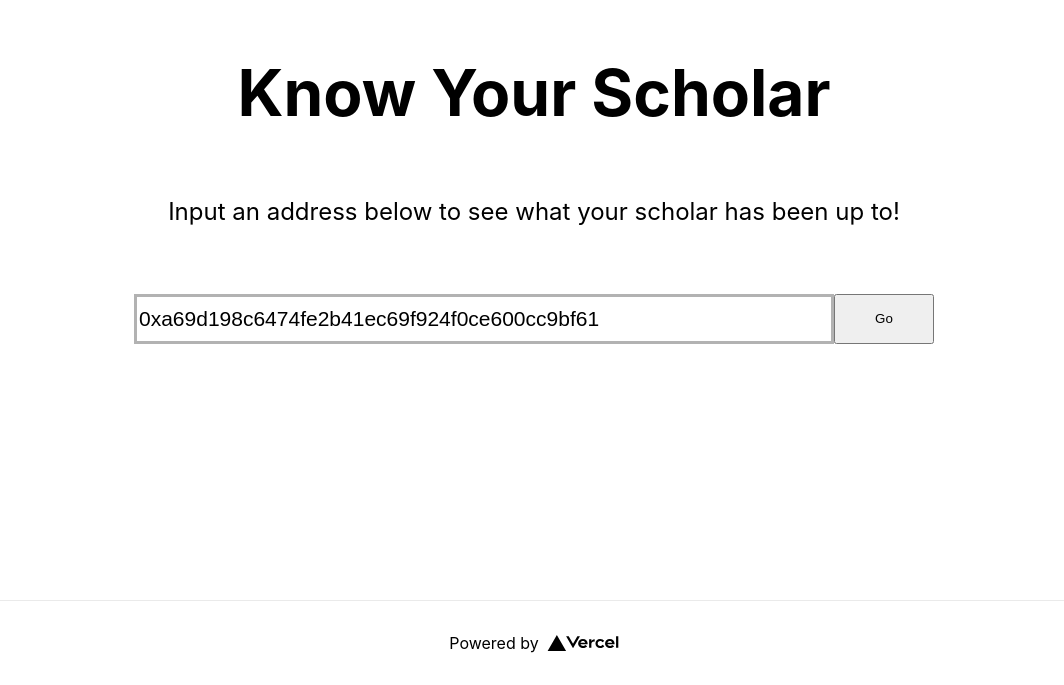
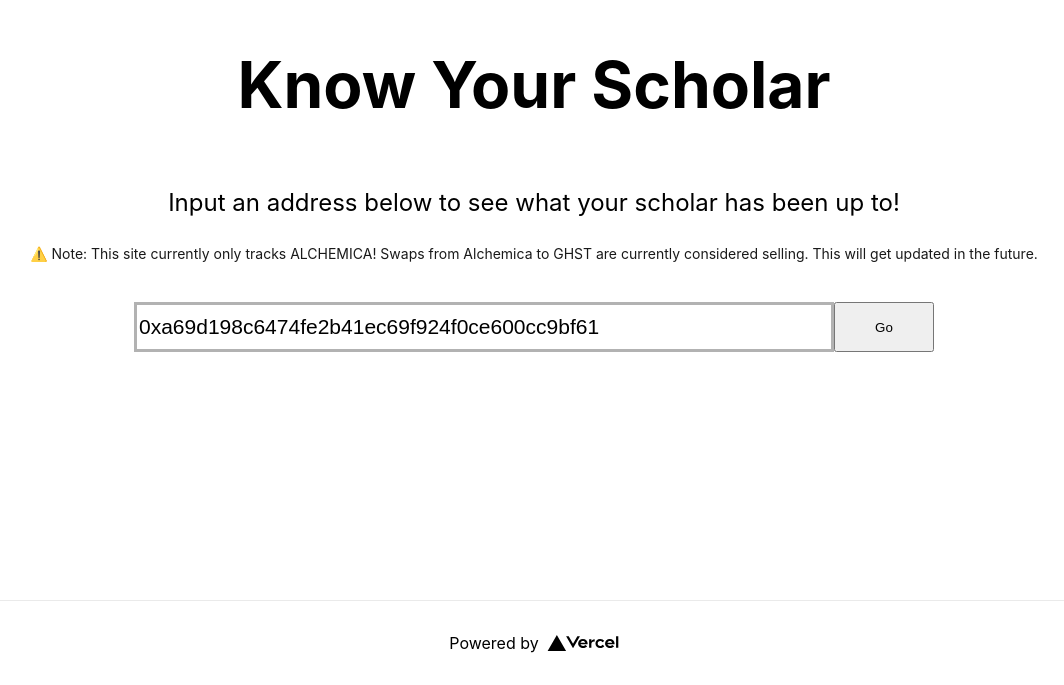
Before and after one commit to coderdannn/knowyourscholar, a Next.js app: page / in a window 1280 px wide. Shown: the part 200-885 px from the top of the page, without its empty margins (106-1170 px from the left). Built offline with nearby package versions, Linux system fonts and the light colour scheme; no server answers.

Commit message:
Update index.tsx

```diff
--- a/pages/index.tsx
+++ b/pages/index.tsx
@@ -174,6 +174,19 @@ const Home: NextPage = () => {
 
         <p className={styles.description}>
           Input an address below to see what your scholar has been up to!
+        </p>
+
+        <p
+          style={{
+            marginTop: -40,
+            marginBottom: 40,
+            fontSize: "14px",
+            color: "rgba(0,0,0,0.9)",
+          }}
+        >
+          ⚠️ Note: This site currently only tracks ALCHEMICA! Swaps from
+          Alchemica to GHST are currently considered selling. This will get
+          updated in the future.
         </p>
 
         <div className={styles.inputContainer}>
```
